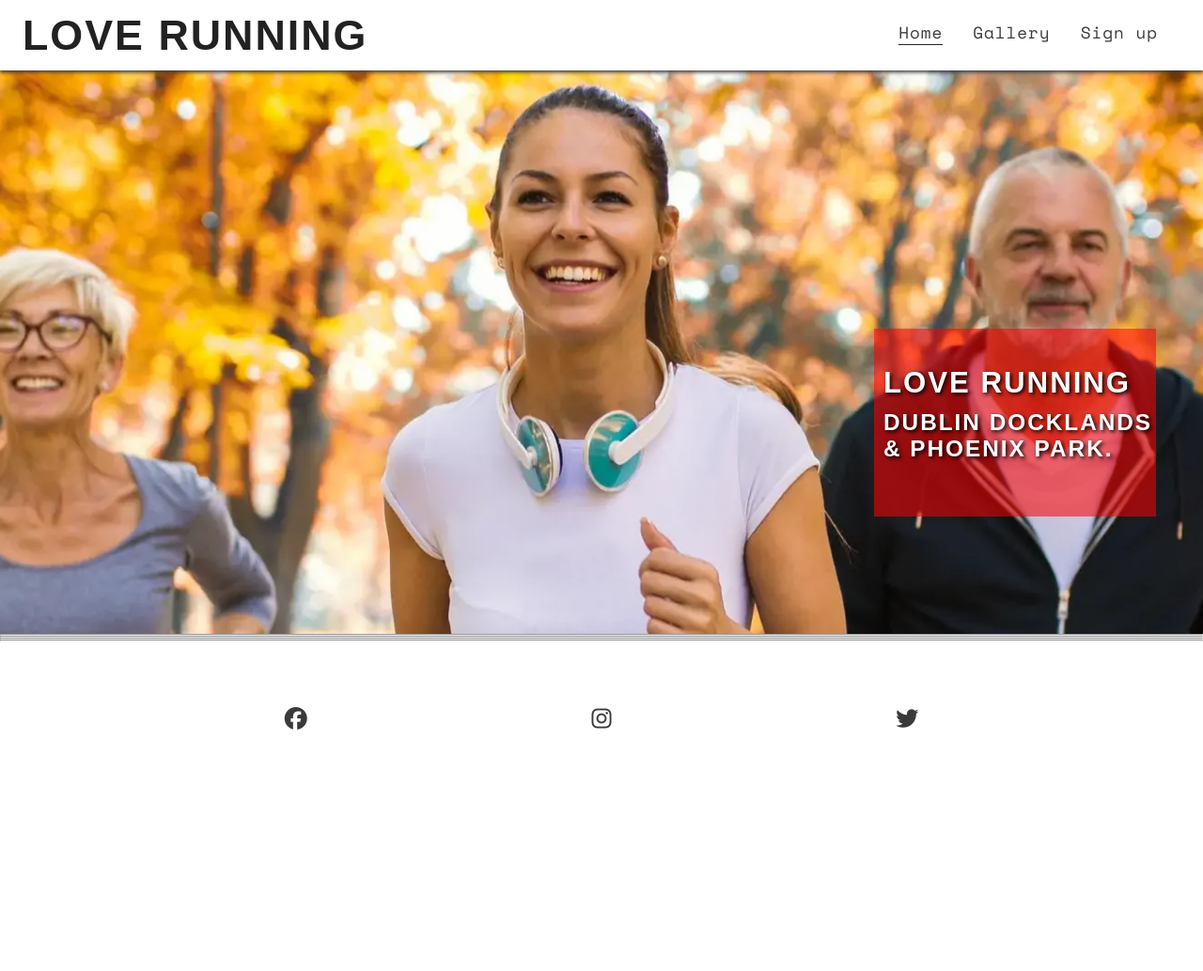
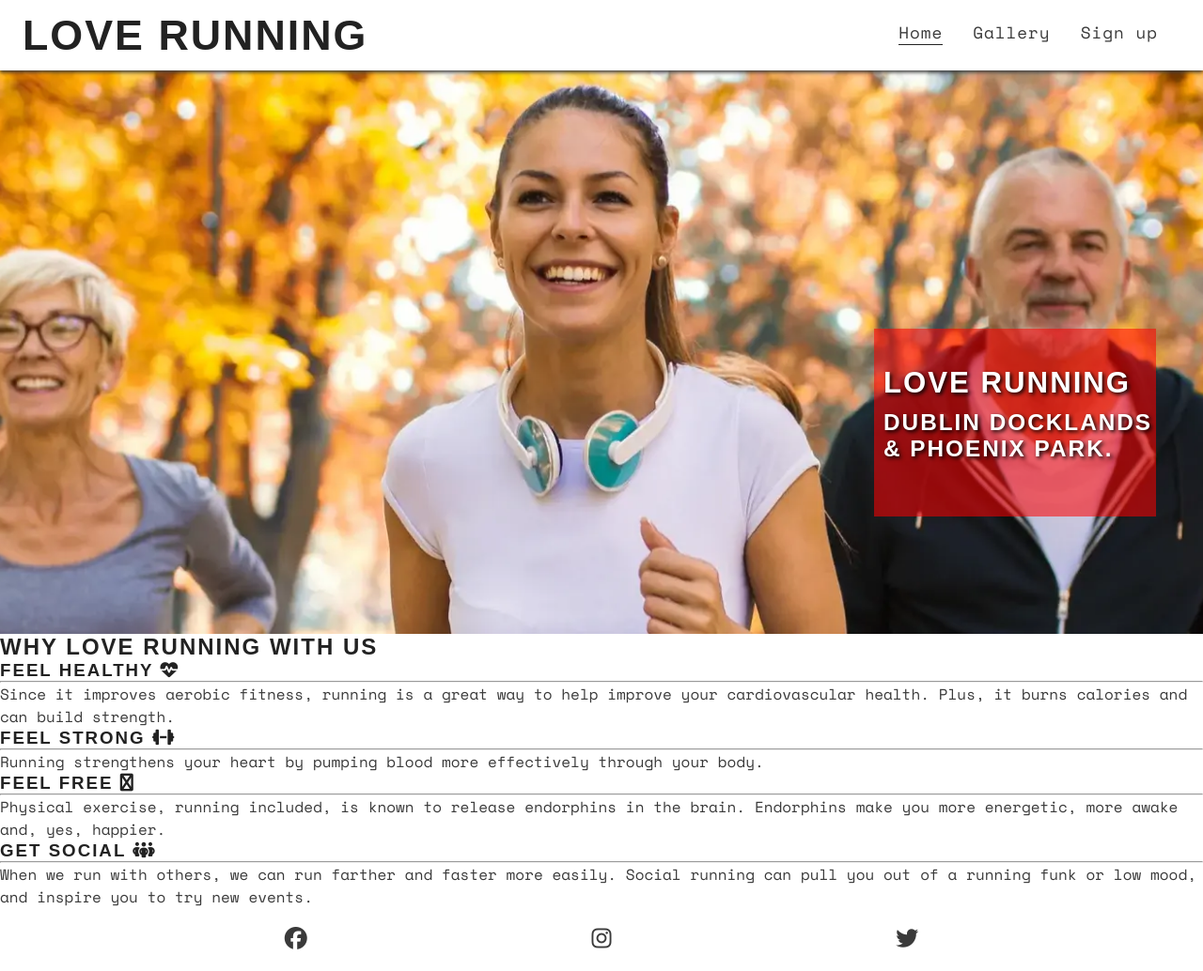
Before and after one commit to Charliest-gif/love-running, a plain HTML site: page index.html in a window 1280 px wide. Shown: the whole page at 94% size. Before the commit the page ends 800 px from the top, so only its background shows below. Drawn offline with nearby package versions, Linux system fonts and the light colour scheme; a web font is replaced by a local one.

Commit message:
add content to reasons box

```diff
--- a/index.html
+++ b/index.html
@@ -45,30 +45,41 @@
             </div>
         </section>
         <section id="reasons">
-            <h2></h2>
+            <h2>WHY Love running with us</h2>
             <div id="benefits">
                 <section id="physical-benefits">
                     <div>
-                        <h3></h3>
+                        <h3>FEEL HEALTHY
+                            <i class="fa-solid fa-heart-pulse"></i>
+                        </h3>
                         <hr>
-                        <p></p>
+                        <p>Since it improves aerobic fitness, running is a great way to help improve your cardiovascular
+                            health. Plus, it burns calories and can build strength.</p>
                     </div>
                     <div>
-                        <h3></h3>
+                        <h3>FEEL STRONG
+                            <i class="fa-solid fa-dumbbell"></i>
+                        </h3>
                         <hr>
-                        <p></p>
+                        <p>Running strengthens your heart by pumping blood more effectively through your body.</p>
                     </div>
                 </section>
                 <section id="mental-benefits">
                     <div>
-                        <h3></h3>
+                        <h3>FEEL FREE
+                            <i class="fa-solid fa-fly"></i>
+                        </h3>
                         <hr>
-                        <p></p>
+                        <p>Physical exercise, running included, is known to release endorphins in the brain. Endorphins
+                            make you more energetic, more awake and, yes, happier.</p>
                     </div>
                     <div>
-                        <h3></h3>
+                        <h3>GET SOCIAL
+                            <i class="fa-solid fa-people-group"></i>
+                        </h3>
                         <hr>
-                        <p></p>
+                        <p>When we run with others, we can run farther and faster more easily. Social running can pull
+                            you out of a running funk or low mood, and inspire you to try new events.</p>
                     </div>
                 </section>
             </div>
```
